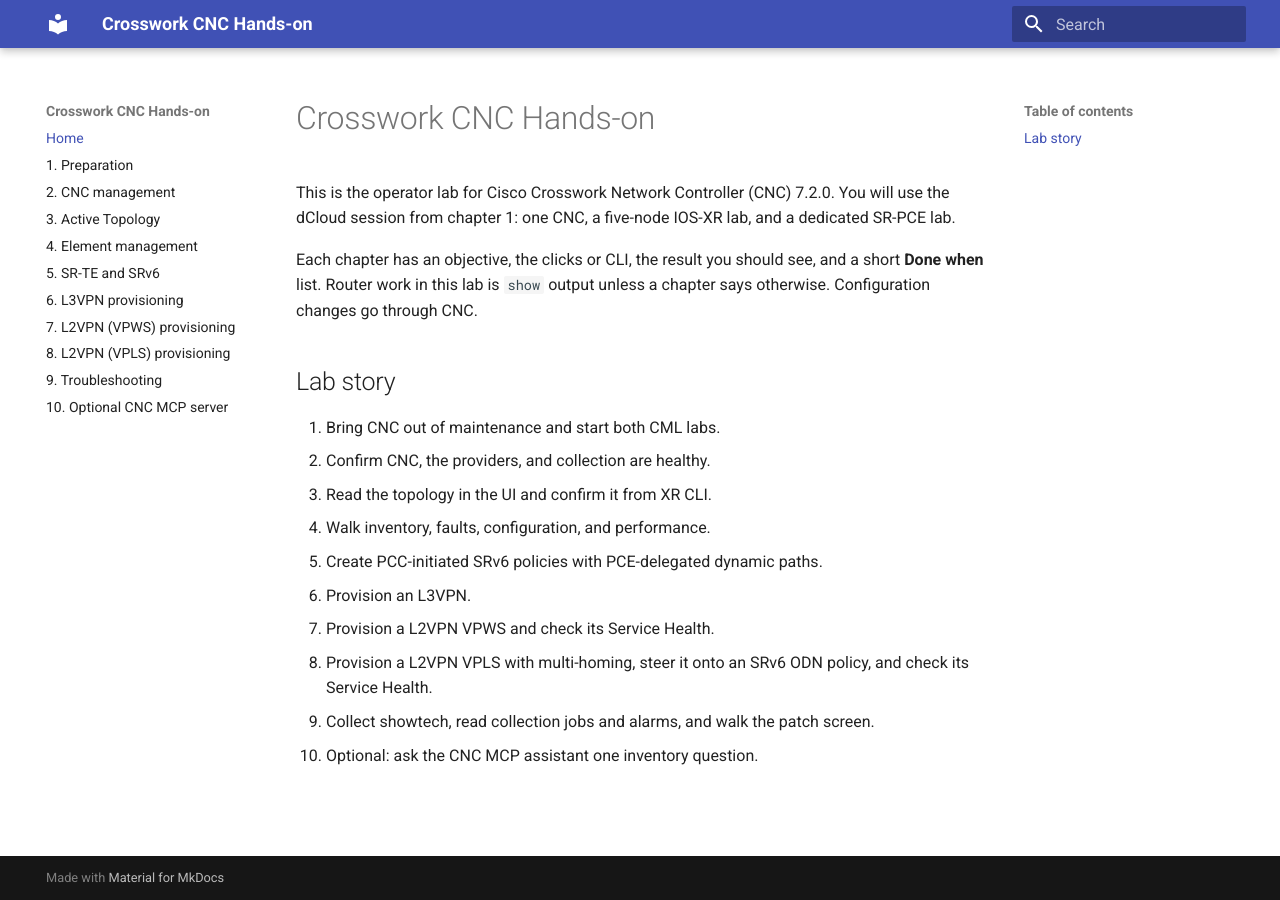
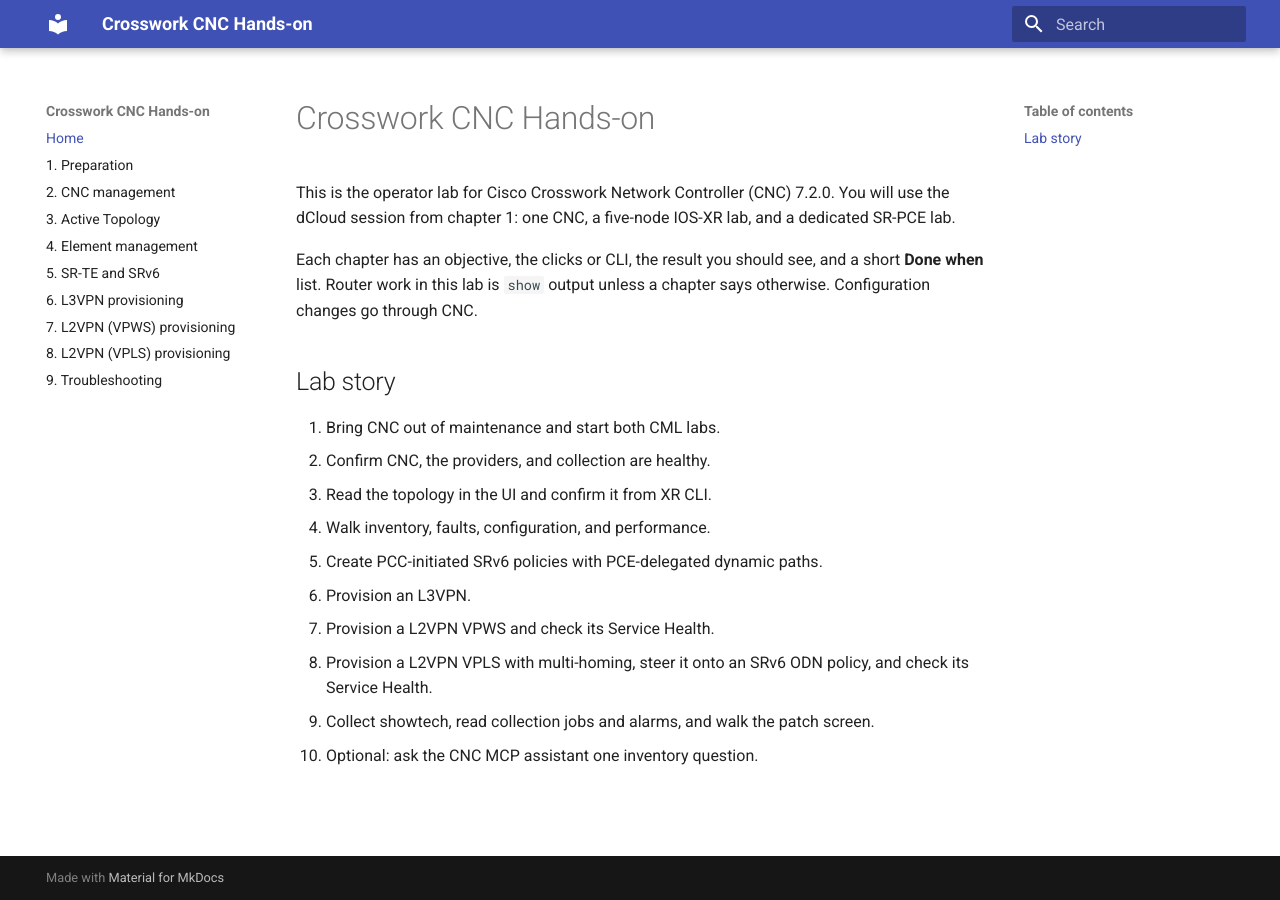
Before and after one commit to hitakaha/cnc-hands-on, an MkDocs documentation site: the page built from docs/index.md, in a window 1280 px wide. Built offline with MkDocs 1.6.1 and Material for MkDocs 9.7.7, drawn with Linux system fonts in a browser that asks for light colours.

Commit message:
delete chapter 10

```diff
--- a/mkdocs.yml
+++ b/mkdocs.yml
@@ -14,7 +14,7 @@
   - 7. L2VPN (VPWS) provisioning: 07-l2vpn-vpws.md
   - 8. L2VPN (VPLS) provisioning: 08-l2vpn-vpls.md
   - 9. Troubleshooting: 09-troubleshooting.md
-  - 10. Optional CNC MCP server: 10-mcp-server.md
+#  - 10. Optional CNC MCP server: 10-mcp-server.md
 markdown_extensions:
   - admonition
   - toc:
```
Also changed, not shown: site/01-preparation/index.html, site/02-cnc-management/index.html, site/03-active-topology/index.html, site/04-element-management/index.html, site/05-sr-te/index.html, site/06-l3vpn/index.html, site/07-l2vpn-vpws/index.html, site/08-l2vpn-vpls/index.html, site/09-troubleshooting/index.html, site/404.html, site/backup/10-mcp-server/index.html, site/index.html.
